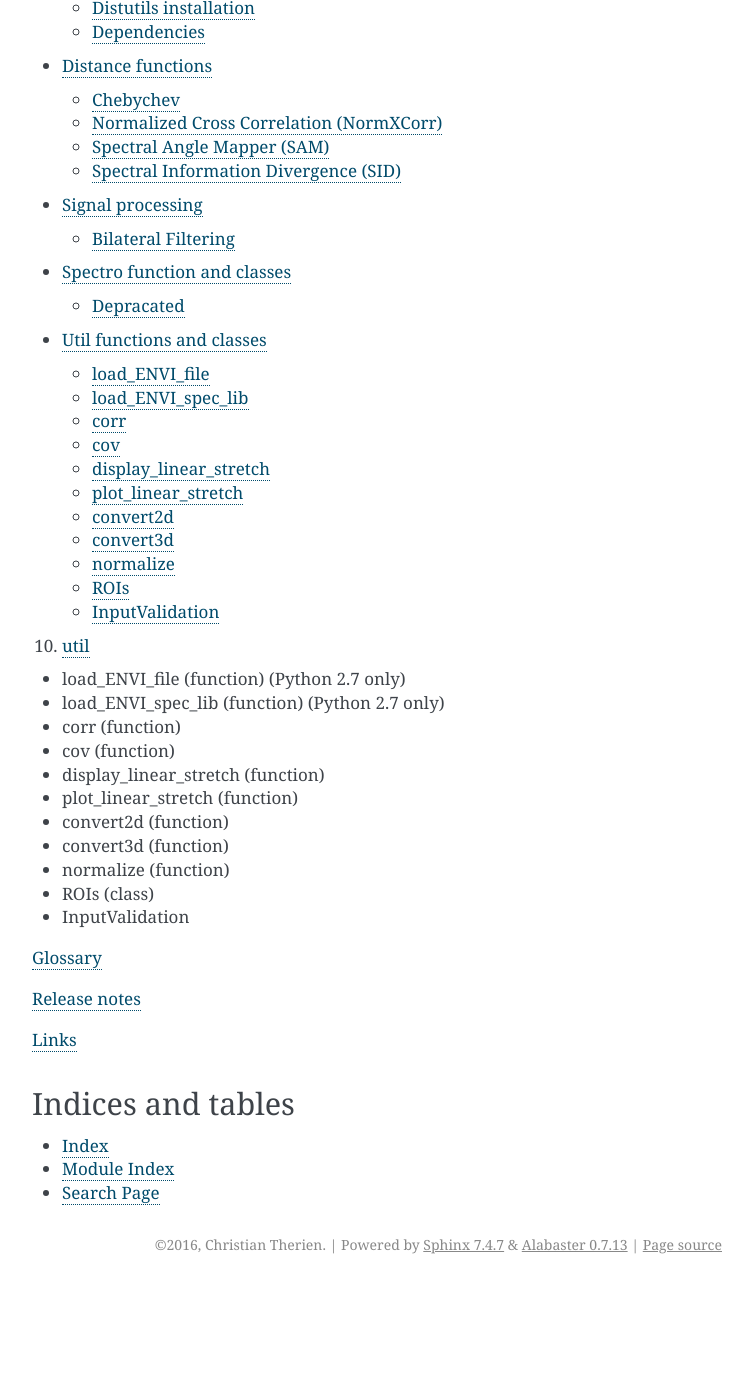
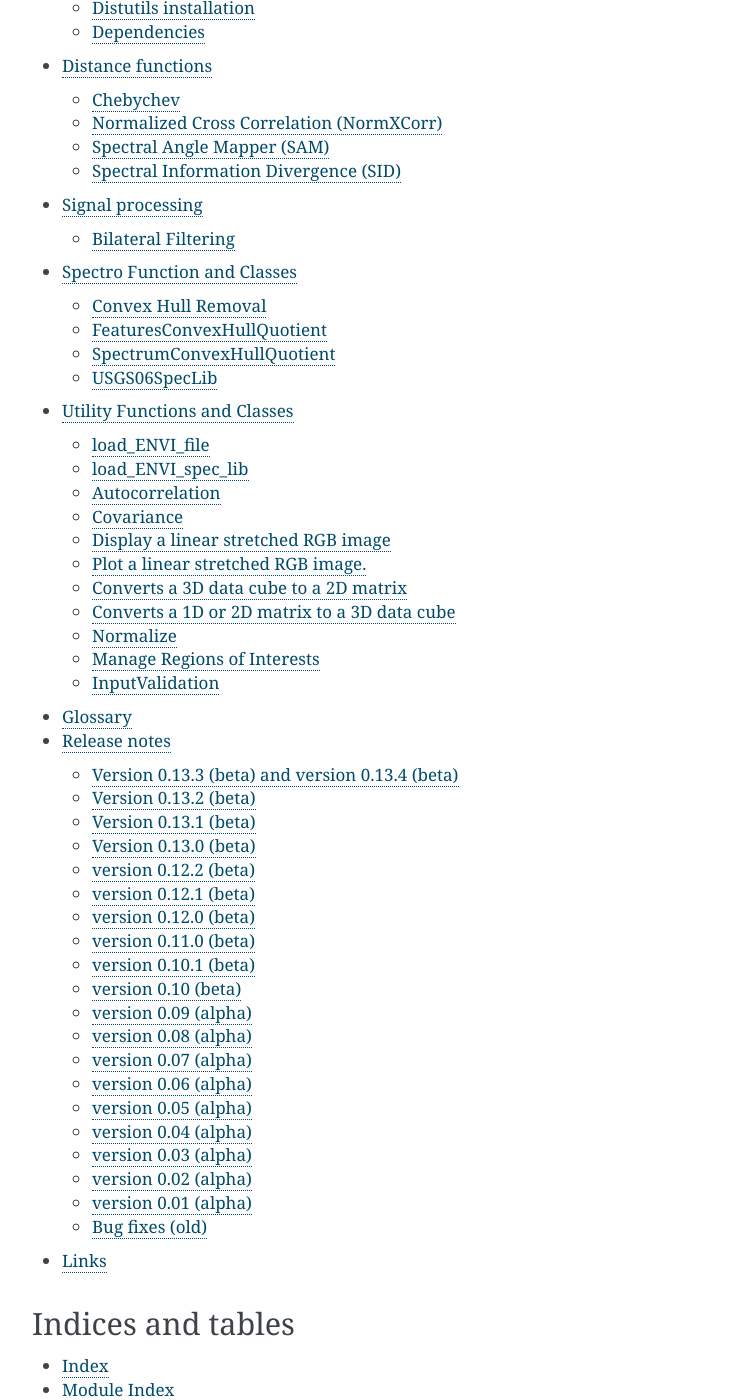
Before and after one commit to chsasank/pysptools-old, a Sphinx documentation site: the page built from docs/source/index.txt, in a window 1280 px wide and 1400 px high, scrolled down 3090 px. Shown: the whole window, without its empty margins (388-1141 px from the left). Built offline with Sphinx 7.4.7, drawn with Linux system fonts in a browser that asks for light colours; pages that are not in the unit, such as notebooks, are missing from menus; before the commit the page ends 4374 px from its top, so only the background shows below that; some of the changed text lies outside the part shown.

Commit message:
docs mostly updated

```diff
--- a/docs/source/conf.py
+++ b/docs/source/conf.py
@@ -160,8 +160,8 @@
 
 # Custom sidebar templates, maps document names to template names.
 html_sidebars = {
-    'index':    ['sidebarlogo.html', 'globaltoc.html','sourcelink.html', 'searchbox.html',],
-    '**':       ['sidebarlogo.html','globaltoc.html', 'sourcelink.html', 'searchbox.html']
+    'index':    ['sidebarlogo.html', 'globaltoc.html', 'searchbox.html',],
+    '**':       ['sidebarlogo.html','globaltoc.html', 'searchbox.html']
 }
 
 # Additional templates that should be rendered to pages, maps page names to
--- a/docs/source/index.txt
+++ b/docs/source/index.txt
@@ -7,12 +7,12 @@
 	:description: Python tools for hyperspectral imaging
 	:keywords: python, telops, hyperspectral imaging, signal processing, library, endmembers, unmixing, pysptools, sam, sid, atgp, N-FINDR, NFINDR, spectroscopy, target detection, georessources, geoimaging, chemical imaging, pharmaceutical, pharma, minerals, spectral, remote sensing, hyperspectral drill core imaging
 
-Welcome to the PySptools documentation
+Welcome to the PySptools Documentation
 **************************************
 
 Tools for hyperspectral imaging ::
 
-	Documentation at 2016-01-16.
+	Documentation at 2016-03-11.
 
 .. figure:: ./pic/pic_burner1.png
    :scale: 100 %
@@ -121,28 +121,10 @@
    sigproc
    spectro
    util
+   glossary
+   release_notes
+   links
 
-
-
-10. :doc:`util<util>`
-
-* load_ENVI_file (function) (Python 2.7 only)
-* load_ENVI_spec_lib (function) (Python 2.7 only)
-* corr (function)
-* cov (function)
-* display_linear_stretch (function)
-* plot_linear_stretch (function)
-* convert2d (function)
-* convert3d (function)
-* normalize (function)
-* ROIs (class)
-* InputValidation
-
-:doc:`Glossary<glossary>`
-
-:doc:`Release notes<release_notes>`
-
-:doc:`Links<links>`
 
 Indices and tables
 ==================
--- a/docs/source/spectro.txt
+++ b/docs/source/spectro.txt
@@ -1,6 +1,6 @@
 .. automodule:: pysptools.spectro
 
-Spectro function and classes
+Spectro Function and Classes
 ****************************
 
 This module supports the functions convex_hull_removal and the
@@ -13,22 +13,15 @@
 .. warning::
 	As version 0.13.3, the package PySptools run on both Python version 2.7 and 3.x. It don't need again the JSON patch to use the USGS library. This fonctionality is deprecated and partly removed. The JSON version of the USGS library will remain for future PySptools versions.
 
-
-------------------------------
-
-Depracated
-----------
-.. note::
+.. note::  (Deprecated)
 	The ENVI file reader is not available for Python 3.3 and make the USGS library reader useless. To turn around the problem you can use a JSON version of the USGS library. Following is the explaination on how to do this.
 
-To run the USGS06SpecLib class on Python 3.3 you need a JSON version of the library:
+	To run the USGS06SpecLib class on Python 3.3 you need a JSON version of the library:
 
-* Step on a Python 2.7 installation.
-* Download the ENVI version of the library.
-* Run the program USGS_ENVI_to_JSON.py on it. You can find the program in the util folder.
-* And use the class spectro.JSONReader to load the JSON file, see test_hull.py for an example.
-
-------------------------------
+	* Step on a Python 2.7 installation.
+	* Download the ENVI version of the library.
+	* Run the program USGS_ENVI_to_JSON.py on it. You can find the program in the util folder.
+	* And use the class spectro.JSONReader to load the JSON file, see test_hull.py for an example.
 
 
 Convex Hull Removal
--- a/docs/source/util.txt
+++ b/docs/source/util.txt
@@ -1,6 +1,6 @@
 .. automodule:: pysptools.util
 
-Util functions and classes
+Utility Functions and Classes
 **************************
 
 The load_ENVI_file and load_ENVI_spec_lib functions are used by the examples to load the HS cubes
@@ -23,57 +23,57 @@
 
 ------------------------------
 
-corr
-====
+Autocorrelation
+================
 
 .. autofunction:: pysptools.util.corr
 
 ------------------------------
 
-cov
-===
+Covariance
+=========
 
 .. autofunction:: pysptools.util.cov
 
 ------------------------------
 
-display_linear_stretch
-======================
+Display a linear stretched RGB image
+====================================
 
 .. autofunction:: pysptools.util.display_linear_stretch
 
 ------------------------------
 
-plot_linear_stretch
+Plot a linear stretched RGB image.
 ===================
 
 .. autofunction:: pysptools.util.plot_linear_stretch
 
 ------------------------------
 
-convert2d
-=========
+Converts a 3D data cube to a 2D matrix
+=======================================
 
 .. autofunction:: pysptools.util.convert2d
 
 ------------------------------
 
-convert3d
-=========
+Converts a 1D or 2D matrix to a 3D data cube
+=================================
 
 .. autofunction:: pysptools.util.convert3d
 
 ------------------------------
 
-normalize
+Normalize
 =========
 
 .. autofunction:: pysptools.util.normalize
 
 ------------------------------
 
-ROIs
-====
+Manage Regions of Interests
+============================
 
 .. autoclass:: pysptools.util.ROIs
     :members:
```
